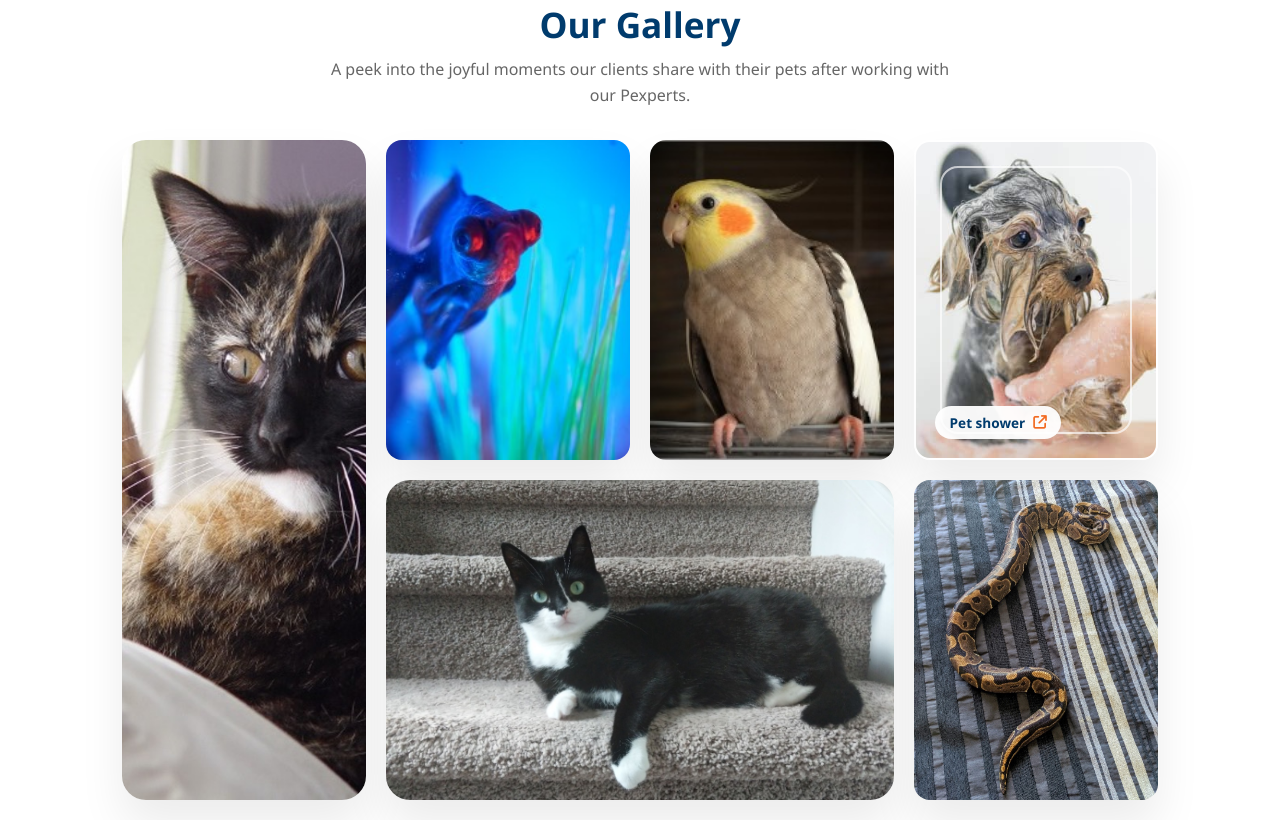
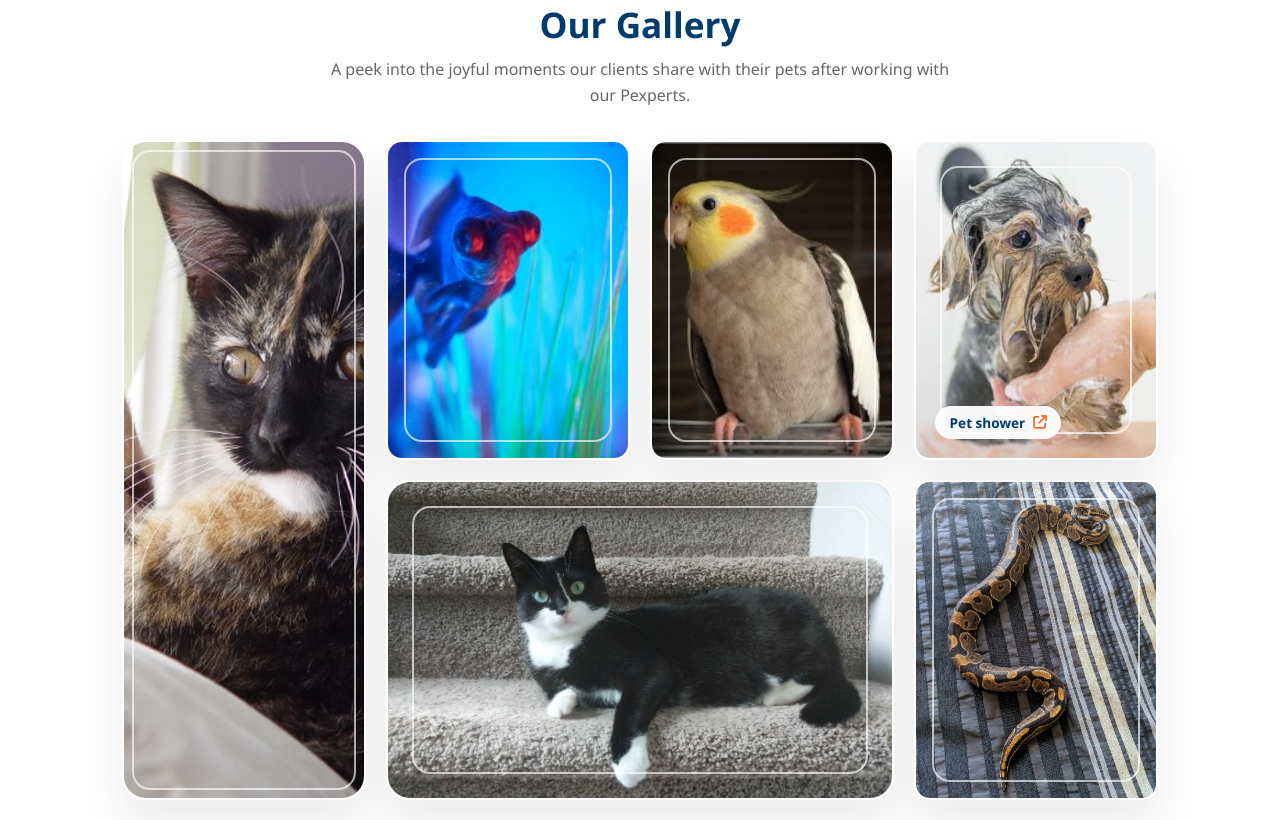
Before and after one commit to qoryhanisagal/paradigm_pet, a website: page index.html in a window 1280 px wide. Shown: the part 3780-4600 px from the top of the page. Drawn offline with nearby package versions, Linux system fonts and the light colour scheme.

Commit message:
Add inset to images

```diff
--- a/index.html
+++ b/index.html
@@ -726,6 +726,14 @@
         border-radius: 24px;
         overflow: hidden;
         box-shadow: 0 25px 45px rgba(0, 0, 0, 0.08);
+        border: 2px solid rgba(255, 255, 255, 0.5);
+      }
+      .gallery-item::before {
+        content: '';
+        position: absolute;
+        inset: 1.5rem;
+        border: 2px solid rgba(255, 255, 255, 0.65);
+        border-radius: 18px;
       }
 
       .gallery-item img {
@@ -739,14 +747,30 @@
 
       .gallery-item.tall {
         grid-row: span 4;
-      }
-
+        border: 2px solid rgba(255, 255, 255, 0.5);
+      }
+      .gallery-item.tall::before {
+        content: '';
+        position: absolute;
+        inset: 0.5rem;
+        border: 2px solid rgba(255, 255, 255, 0.65);
+        border-radius: 18px;
+      }
       .gallery-item.medium {
         grid-row: span 2;
         position: relative;
         overflow: hidden;
         height: 20rem;
         border-radius: 1rem;
+        border: 2px solid rgba(255, 255, 255, 0.5);
+      }
+
+      .gallery-item.medium::before {
+        content: '';
+        position: absolute;
+        inset: 1rem;
+        border: 2px solid rgba(255, 255, 255, 0.65);
+        border-radius: 18px;
       }
       .gallery-item.medium img.bird-img {
         width: 100%;
@@ -764,6 +788,7 @@
       .gallery-item.wide {
         grid-column: span 2;
         grid-row: span 2;
+        border: 2px solid rgba(255, 255, 255, 0.5);
       }
 
       .gallery-item.highlight {
```
